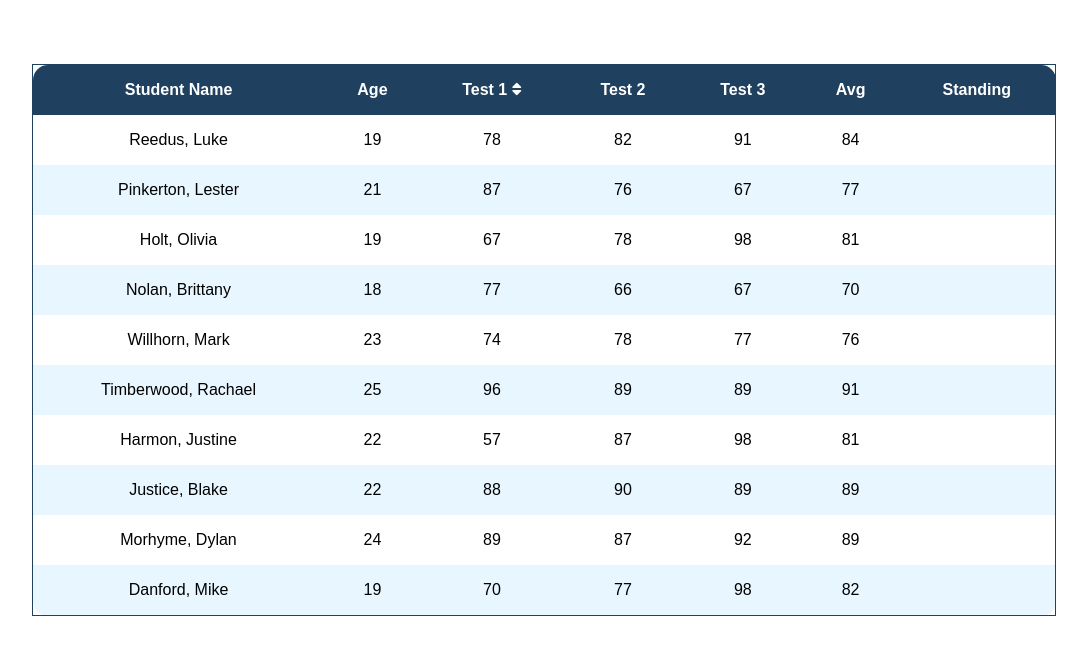
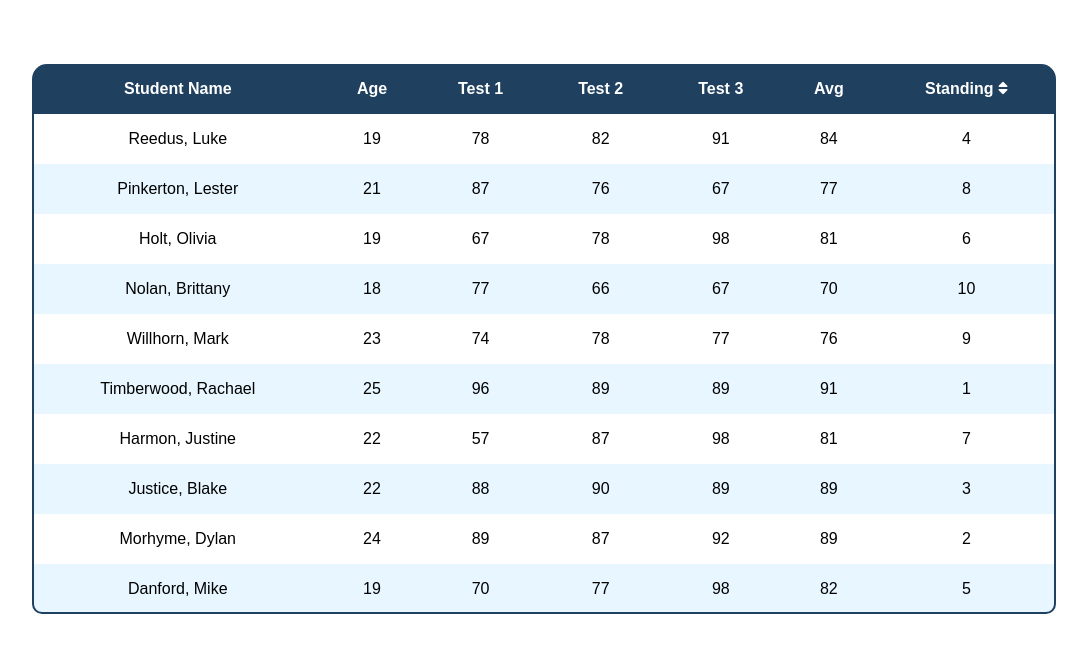
Before and after one commit to christopherConcannon/athena_assessment, a React (Create React App) app: page / in a window 1280 px wide. Shown: the top 654 px of the page, without its empty margins (96-1183 px from the left). Built offline with nearby package versions, Linux system fonts and the light colour scheme.

Commit message:
calculate standings and implement sort

```diff
--- a/src/components/DataTable.js
+++ b/src/components/DataTable.js
@@ -5,15 +5,35 @@ const DataTable = ({ data }) => {
 	const [ sortedData, setSortedData ] = useState([ ...data ])
 	const [ direction, setDirection ] = useState('asc')
 
+
+  const rankedStudents = []
+
+  sortedData.map(person => {
+    person.avg = average(Object.values(person.scores))
+    rankedStudents.push(person)
+  })
+
+  rankedStudents.sort((a, b) => {
+    if (a.avg < b.avg) {
+      return -1
+    }
+    if (a.avg > b.avg) {
+      return 1
+    }
+    return 0
+  }).reverse().forEach((student, idx) => {
+    student.standing = idx + 1
+  })
+
 	function handleSort() {
-		let sorted = []
+		let sorted = [...sortedData]
 		if (direction === 'asc') {
 			setDirection('desc')
 			sorted = data.sort((a, b) => {
-				if (a.scores.test1 < b.scores.test1) {
+				if (a.standing < b.standing) {
 					return -1
 				}
-				if (a.scores.test1 > b.scores.test1) {
+				if (a.standing > b.standing) {
 					return 1
 				}
 				return 0
@@ -21,10 +41,10 @@ const DataTable = ({ data }) => {
 		} else {
 			setDirection('asc')
 			sorted = data.sort((a, b) => {
-				if (a.scores.test1 < b.scores.test1) {
+				if (a.standing < b.standing) {
 					return 1
 				}
-				if (a.scores.test1 > b.scores.test1) {
+				if (a.standing > b.standing) {
 					return -1
 				}
 				return 0
@@ -33,16 +53,6 @@ const DataTable = ({ data }) => {
 		setSortedData(sorted)
 	}
 
-	// function avg(scores) {
-	// 	return Math.round(Object.values(scores).reduce((acc, cur) => acc + cur, 0) / 3)
-	// }
-
-	// get an array of averages to map to each person
-	// const avgArr = data.map(person => {
-	//   return avg(person.scores)
-	// })
-	// console.log(avgArr);
-
 	return (
 		<div className='container'>
 			<table>
@@ -50,28 +60,23 @@ const DataTable = ({ data }) => {
 					<tr>
 						<th>Student Name</th>
 						<th>Age</th>
-						<th onClick={handleSort}>
-							Test 1 <i class='fas fa-sort' />
-						</th>
-						{/* <th>Test 1</th> */}
+						<th>Test 1</th>
 						<th>Test 2</th>
 						<th>Test 3</th>
 						<th>Avg</th>
-						<th>Standing</th>
+						<th className='sorter' onClick={handleSort}>Standing <i className='fas fa-sort' /></th>
 					</tr>
 				</thead>
 				<tbody>
-					{/* {data.map((item) => ( */}
-					{sortedData.map((item, idx) => (
+					{sortedData.map((person, idx) => (
 						<tr key={idx}>
-							<td>{`${item.lastName}, ${item.firstName}`}</td>
-							<td>{item.age}</td>
-							<td>{item.scores.test1}</td>
-							<td>{item.scores.test2}</td>
-							<td>{item.scores.test3}</td>
-							{/* <td>{avg(item.scores)}</td> */}
-							<td>{average(Object.values(item.scores))}</td>
-							<td />
+							<td>{`${person.lastName}, ${person.firstName}`}</td>
+							<td>{person.age}</td>
+							<td>{person.scores.test1}</td>
+							<td>{person.scores.test2}</td>
+							<td>{person.scores.test3}</td>
+							<td>{Math.round(person.avg)}</td>
+							<td>{person.standing}</td>
 						</tr>
 					))}
 				</tbody>
--- a/src/index.css
+++ b/src/index.css
@@ -23,13 +23,25 @@ body {
 table {
   width: 80%;
   border-collapse: collapse;
-  border: 1px solid var(--dark-blue);
-  border-radius: 15px;
+  position: relative;
+}
+
+/* rounded corners */
+table::after {
+  content: '';
+  border: 2px solid var(--dark-blue);
+  position: absolute;
+  top: 3rem;
+  left: 0;
+  bottom: 0;
+  right: 0;
+  border-radius: 0 0 10px 10px;
 }
 
 th:first-child {
   border-radius:15px 0 0 0;
 }
+
 th:last-child{
   border-radius:0 15px 0 0;
 }
@@ -41,6 +53,7 @@ tbody tr:last-child td:last-child{
 tbody tr:last-child td:first-child{
   border-radius:0 0 0 15px;
 }
+/* end rounded corners */
 
 th, td {
   padding: 1rem;
@@ -54,24 +67,13 @@ th {
 
 th i {
   cursor: pointer;
+  padding: 0;
+}
+
+.sorter {
+  z-index: 10;
 }
 
 tbody tr:nth-child(even) {
   background-color: var(--light-blue);
 }
-
-/* tbody td:first-child {
-  border-left: 1px solid var(--dark-blue);
-}
-
-tbody td:last-child {
-  border-right: 1px solid var(--dark-blue);
-}
-
-tbody tr:last-child {
-  border-bottom: 1px solid var(--dark-blue);
-} */
-
-th i {
-  padding: 0;
-}
--- a/src/utils/helpers.js
+++ b/src/utils/helpers.js
@@ -1,3 +1,3 @@
 export const average = nums => {
-  return Math.round(nums.reduce((acc, cur) => acc + cur, 0) / nums.length)
+  return nums.reduce((acc, cur) => acc + cur, 0) / nums.length
 }
```
